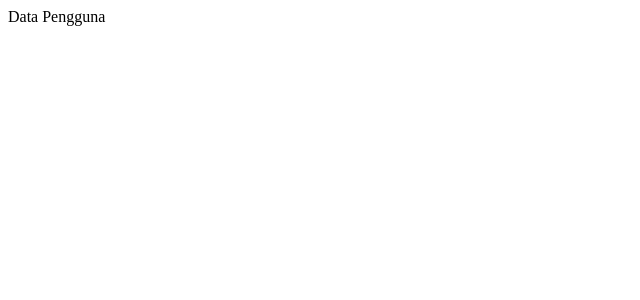
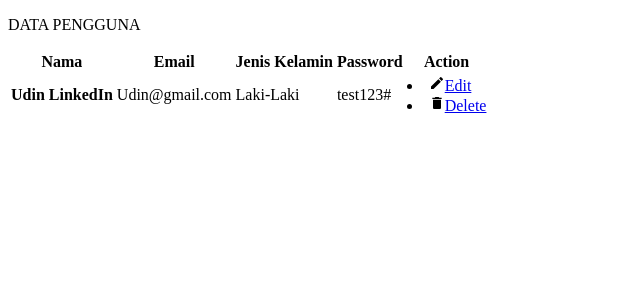
Before and after one commit to ryunex15/hrisfrontend, a Next.js app: page /datapengguna in a window 1280 px wide. Shown: the top 300 px of the page, without its empty margins (0-640 px from the left). Built offline with nearby package versions, Linux system fonts and the light colour scheme.

Commit message:
membuat table untuk data pengguna

```diff
--- a/app/datapengguna/page.jsx
+++ b/app/datapengguna/page.jsx
@@ -1,11 +1,60 @@
 import React from "react";
+import { MdEdit } from "react-icons/md";
+import { MdDelete } from "react-icons/md";
 
 const DataPengguna = () => {
-   return <div className="bg-white rounded-lg mx-4 p-4">Data Pengguna</div>;
+  return (
+    <div className="bg-white rounded-lg mx-4 p-4 text-xl">
+      <p className="mt-1 mb-4">DATA PENGGUNA</p>
+
+      <div class="relative overflow-x-auto">
+        <table class="w-full text-sm text-left rtl:text-right text-gray-500 dark:text-gray-400">
+          <thead class="text-xs text-gray-900 uppercase dark:text-gray-400">
+            <tr>
+              <th scope="col" class="px-6 py-3">
+                Nama
+              </th>
+              <th scope="col" class="px-6 py-3">
+                Email
+              </th>
+              <th scope="col" class="px-6 py-3">
+                Jenis Kelamin
+              </th>
+              <th scope="col" class="px-6 py-3">
+                Password
+              </th>
+              <th scope="col" class="px-6 py-3">
+                Action
+              </th>
+            </tr>
+          </thead>
+          <tbody>
+            <tr class="bg-white dark:bg-gray-800">
+              <th
+                scope="row"
+                class="px-6 py-4 font-medium text-gray-900 whitespace-nowrap dark:text-white"
+              >
+                Udin LinkedIn
+              </th>
+              <td class="px-6 py-4">Udin@gmail.com</td>
+              <td class="px-6 py-4">Laki-Laki</td>
+              <td class="px-6 py-4">test123#</td>
+              <td class="px-6 py-4">
+                <li className="flex justify-start items-center hover:bg-blue-200 hover:text-blue-800 rounded-xl p-2">
+                  <MdEdit className="mr-1" />
+                  <a href="/">Edit</a>
+                </li>
+                <li className="flex justify-start items-center hover:bg-blue-200 hover:text-blue-800 rounded-xl p-2">
+                  <MdDelete className="mr-1" />
+                  <a href="/">Delete</a>
+                </li>
+              </td>
+            </tr>
+          </tbody>
+        </table>
+      </div>
+    </div>
+  );
 };
 
-
-
-
-
 export default DataPengguna;
```
